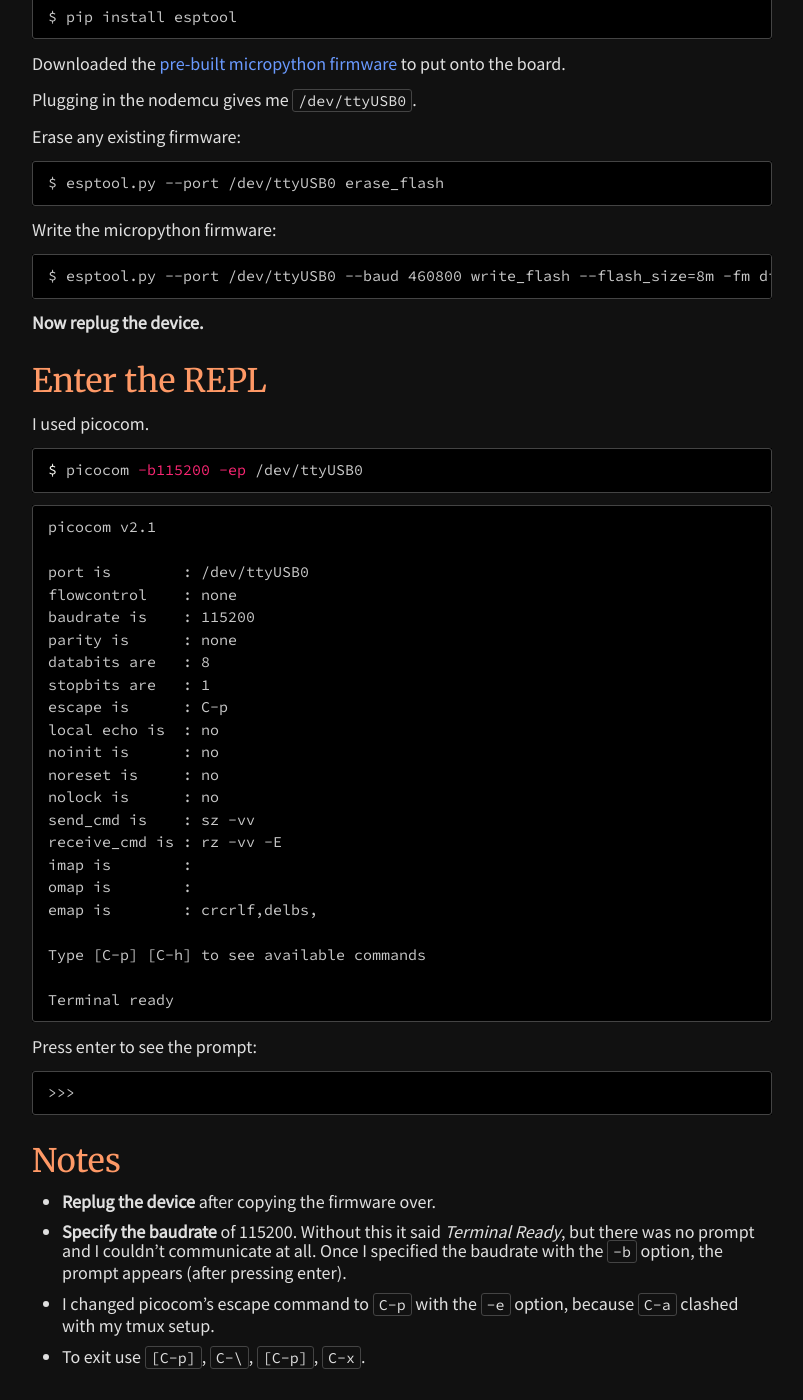
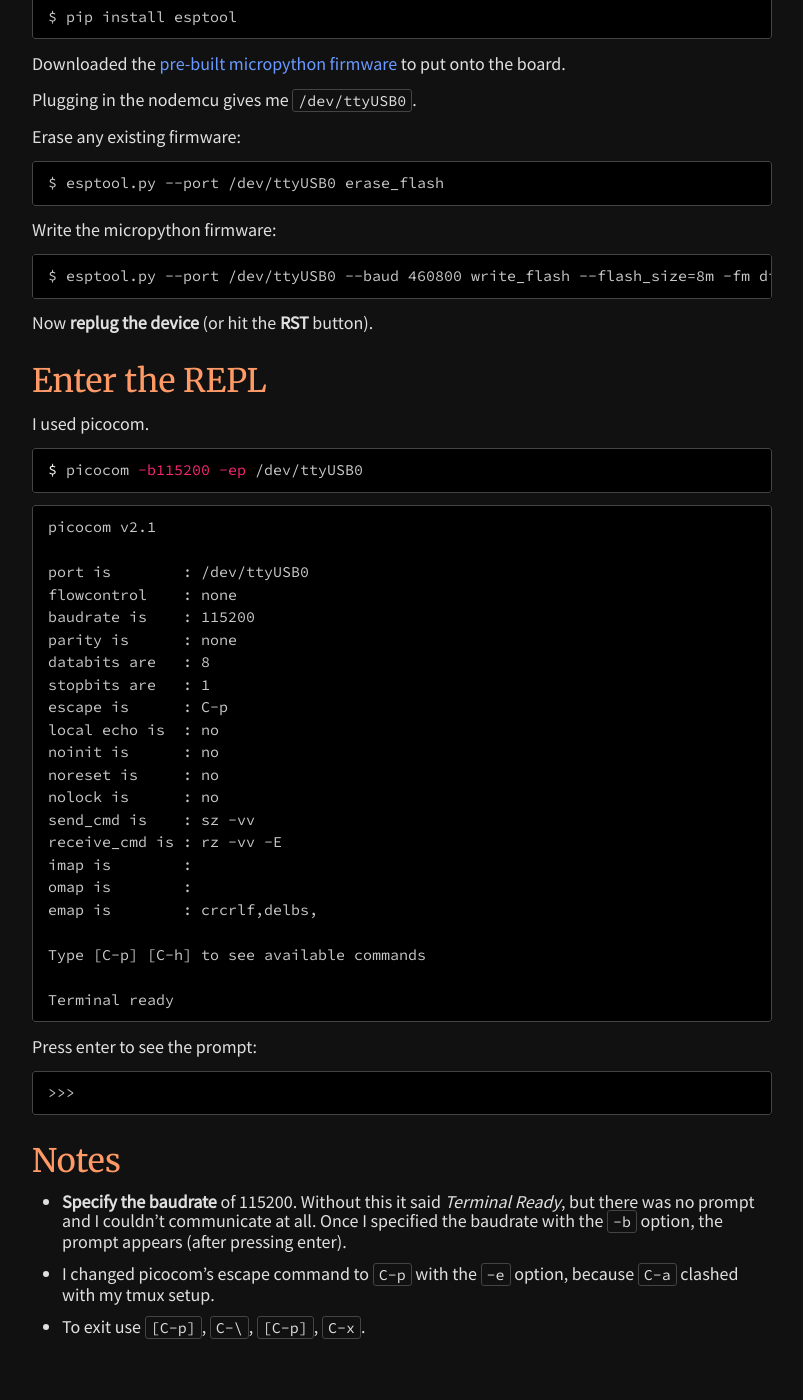
Before and after one commit to explodinglabs/explodinglabs.github.io, a Jekyll site: the page built from _posts/2016-09-01-first-steps-with-micropython.markdown, in a window 1280 px wide and 1400 px high, scrolled down 834 px. Shown: the whole window, without its empty margins (238-1041 px from the left). Built offline with Jekyll 4.4.1, drawn with Linux system fonts in a browser that asks for light colours; comment, search, counter and statistics services are not loaded; after the commit the page ends 2203 px from its top, so only the background shows below that.

Commit message:
Mention you can hit RST button after flashing

````diff
--- a/_posts/2016-09-01-first-steps-with-micropython.markdown
+++ b/_posts/2016-09-01-first-steps-with-micropython.markdown
@@ -43,7 +43,7 @@ Write the micropython firmware:
 $ esptool.py --port /dev/ttyUSB0 --baud 460800 write_flash --flash_size=8m -fm dio 0 esp8266-20160809-v1.8.3.bin
 ```
 
-**Now replug the device.**
+Now **replug the device** (or hit the **RST** button).
 
 Enter the REPL
 ==============
@@ -87,8 +87,6 @@ Press enter to see the prompt:
 Notes
 =====
 
-- **Replug the device** after copying the firmware over.
-
 - **Specify the baudrate** of 115200. Without this it said *Terminal Ready*,
 but there was no prompt and I couldn't communicate at all. Once I specified the
 baudrate with the `-b` option, the prompt appears (after pressing enter).
````
